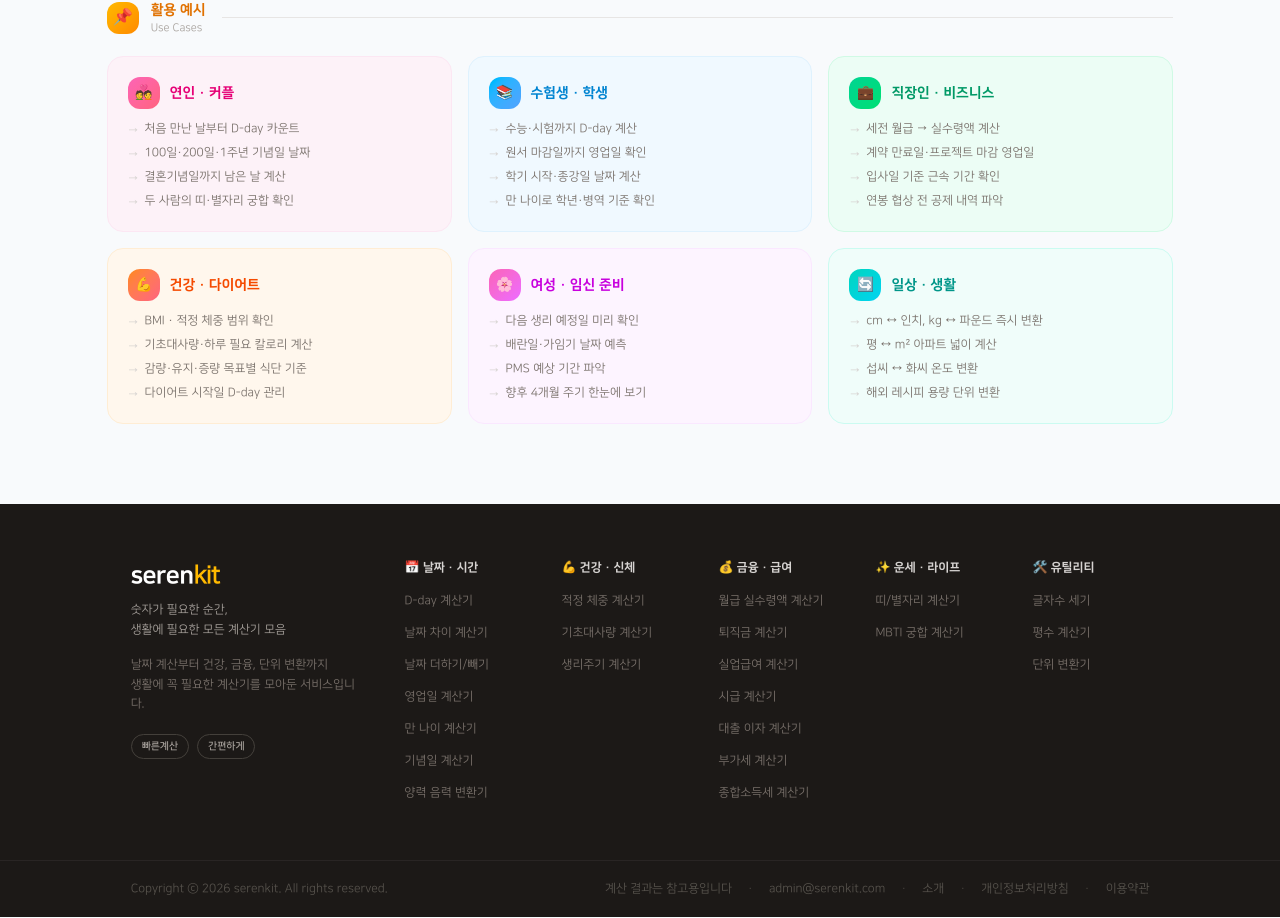
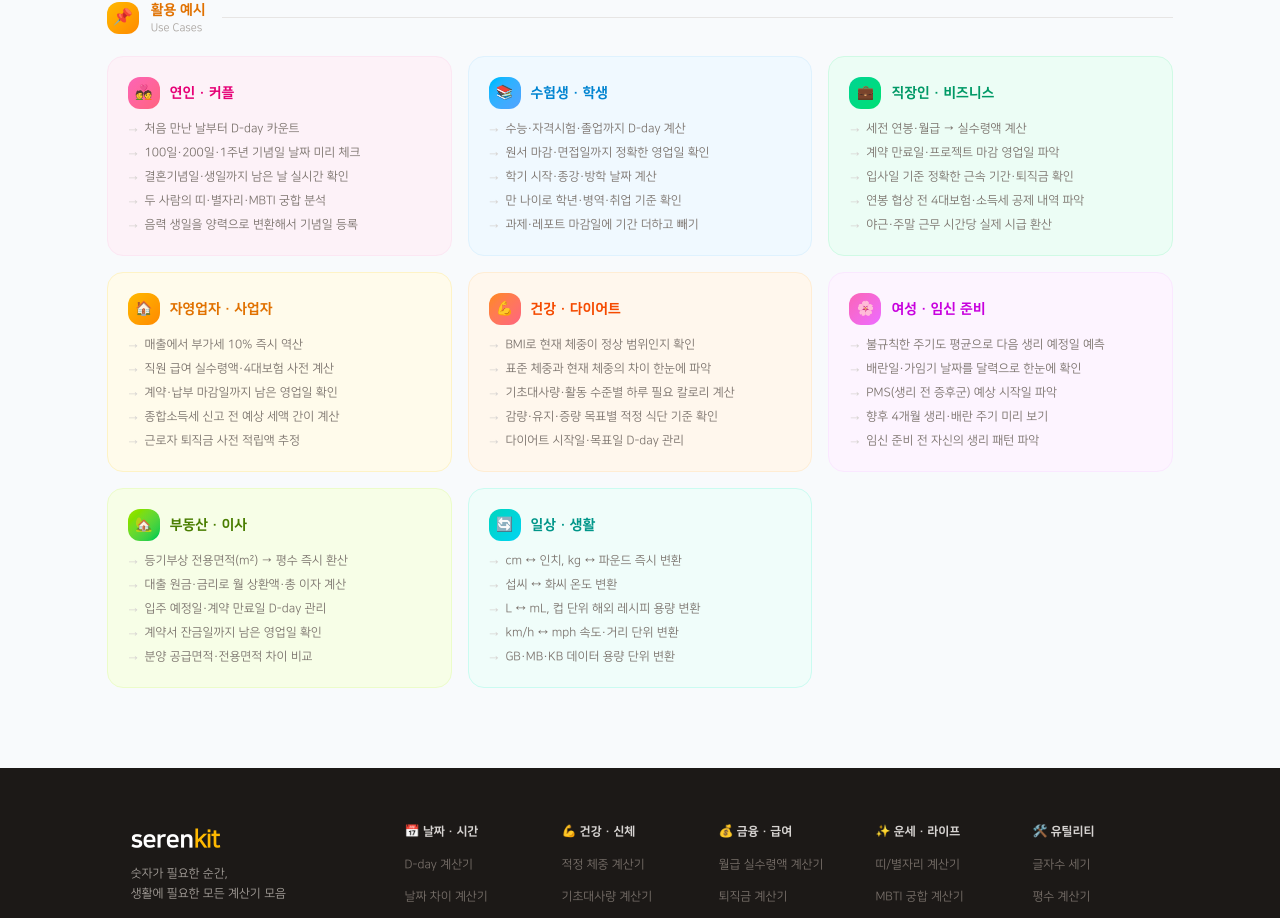
Before and after one commit to Cherisia/serenkit, a Next.js app: page / in a window 1280 px wide. Shown: the part 2779-3697 px from the top of the page. Built offline with nearby package versions, Linux system fonts and the light colour scheme.

Commit message:
use case 보강

```diff
--- a/app/page.js
+++ b/app/page.js
@@ -23,37 +23,97 @@ const USE_CASES = [
     icon: '💑', title: '연인 · 커플',
     color: 'from-pink-400 to-rose-400',
     bg: 'bg-pink-50', border: 'border-pink-100', titleColor: 'text-pink-600',
-    items: ['처음 만난 날부터 D-day 카운트', '100일·200일·1주년 기념일 날짜', '결혼기념일까지 남은 날 계산', '두 사람의 띠·별자리 궁합 확인'],
+    items: [
+      '처음 만난 날부터 D-day 카운트',
+      '100일·200일·1주년 기념일 날짜 미리 체크',
+      '결혼기념일·생일까지 남은 날 실시간 확인',
+      '두 사람의 띠·별자리·MBTI 궁합 분석',
+      '음력 생일을 양력으로 변환해서 기념일 등록',
+    ],
   },
   {
     icon: '📚', title: '수험생 · 학생',
     color: 'from-sky-400 to-blue-400',
     bg: 'bg-sky-50', border: 'border-sky-100', titleColor: 'text-sky-600',
-    items: ['수능·시험까지 D-day 계산', '원서 마감일까지 영업일 확인', '학기 시작·종강일 날짜 계산', '만 나이로 학년·병역 기준 확인'],
+    items: [
+      '수능·자격시험·졸업까지 D-day 계산',
+      '원서 마감·면접일까지 정확한 영업일 확인',
+      '학기 시작·종강·방학 날짜 계산',
+      '만 나이로 학년·병역·취업 기준 확인',
+      '과제·레포트 마감일에 기간 더하고 빼기',
+    ],
   },
   {
     icon: '💼', title: '직장인 · 비즈니스',
     color: 'from-emerald-400 to-green-400',
     bg: 'bg-emerald-50', border: 'border-emerald-100', titleColor: 'text-emerald-600',
-    items: ['세전 월급 → 실수령액 계산', '계약 만료일·프로젝트 마감 영업일', '입사일 기준 근속 기간 확인', '연봉 협상 전 공제 내역 파악'],
+    items: [
+      '세전 연봉·월급 → 실수령액 계산',
+      '계약 만료일·프로젝트 마감 영업일 파악',
+      '입사일 기준 정확한 근속 기간·퇴직금 확인',
+      '연봉 협상 전 4대보험·소득세 공제 내역 파악',
+      '야근·주말 근무 시간당 실제 시급 환산',
+    ],
+  },
+  {
+    icon: '🏠', title: '자영업자 · 사업자',
+    color: 'from-amber-400 to-orange-400',
+    bg: 'bg-amber-50', border: 'border-amber-100', titleColor: 'text-amber-600',
+    items: [
+      '매출에서 부가세 10% 즉시 역산',
+      '직원 급여 실수령액·4대보험 사전 계산',
+      '계약·납부 마감일까지 남은 영업일 확인',
+      '종합소득세 신고 전 예상 세액 간이 계산',
+      '근로자 퇴직금 사전 적립액 추정',
+    ],
   },
   {
     icon: '💪', title: '건강 · 다이어트',
     color: 'from-orange-400 to-rose-400',
     bg: 'bg-orange-50', border: 'border-orange-100', titleColor: 'text-orange-600',
-    items: ['BMI · 적정 체중 범위 확인', '기초대사량·하루 필요 칼로리 계산', '감량·유지·증량 목표별 식단 기준', '다이어트 시작일 D-day 관리'],
+    items: [
+      'BMI로 현재 체중이 정상 범위인지 확인',
+      '표준 체중과 현재 체중의 차이 한눈에 파악',
+      '기초대사량·활동 수준별 하루 필요 칼로리 계산',
+      '감량·유지·증량 목표별 적정 식단 기준 확인',
+      '다이어트 시작일·목표일 D-day 관리',
+    ],
   },
   {
     icon: '🌸', title: '여성 · 임신 준비',
     color: 'from-pink-400 to-fuchsia-400',
     bg: 'bg-fuchsia-50', border: 'border-fuchsia-100', titleColor: 'text-fuchsia-600',
-    items: ['다음 생리 예정일 미리 확인', '배란일·가임기 날짜 예측', 'PMS 예상 기간 파악', '향후 4개월 주기 한눈에 보기'],
+    items: [
+      '불규칙한 주기도 평균으로 다음 생리 예정일 예측',
+      '배란일·가임기 날짜를 달력으로 한눈에 확인',
+      'PMS(생리 전 증후군) 예상 시작일 파악',
+      '향후 4개월 생리·배란 주기 미리 보기',
+      '임신 준비 전 자신의 생리 패턴 파악',
+    ],
+  },
+  {
+    icon: '🏡', title: '부동산 · 이사',
+    color: 'from-lime-400 to-green-500',
+    bg: 'bg-lime-50', border: 'border-lime-100', titleColor: 'text-lime-700',
+    items: [
+      '등기부상 전용면적(m²) → 평수 즉시 환산',
+      '대출 원금·금리로 월 상환액·총 이자 계산',
+      '입주 예정일·계약 만료일 D-day 관리',
+      '계약서 잔금일까지 남은 영업일 확인',
+      '분양 공급면적·전용면적 차이 비교',
+    ],
   },
   {
     icon: '🔄', title: '일상 · 생활',
     color: 'from-teal-400 to-cyan-400',
     bg: 'bg-teal-50', border: 'border-teal-100', titleColor: 'text-teal-600',
-    items: ['cm ↔ 인치, kg ↔ 파운드 즉시 변환', '평 ↔ m² 아파트 넓이 계산', '섭씨 ↔ 화씨 온도 변환', '해외 레시피 용량 단위 변환'],
+    items: [
+      'cm ↔ 인치, kg ↔ 파운드 즉시 변환',
+      '섭씨 ↔ 화씨 온도 변환',
+      'L ↔ mL, 컵 단위 해외 레시피 용량 변환',
+      'km/h ↔ mph 속도·거리 단위 변환',
+      'GB·MB·KB 데이터 용량 단위 변환',
+    ],
   },
 ]
 
```
